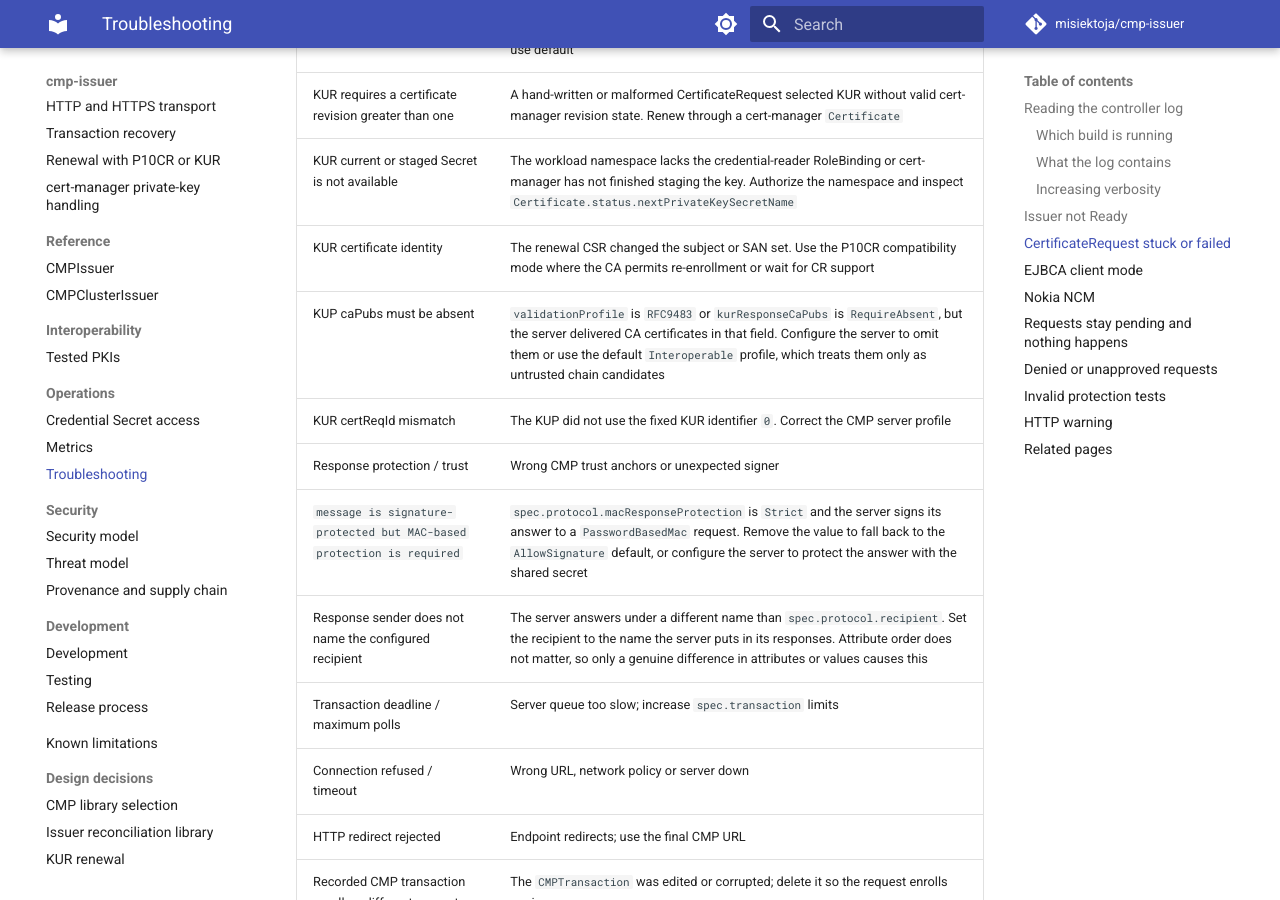
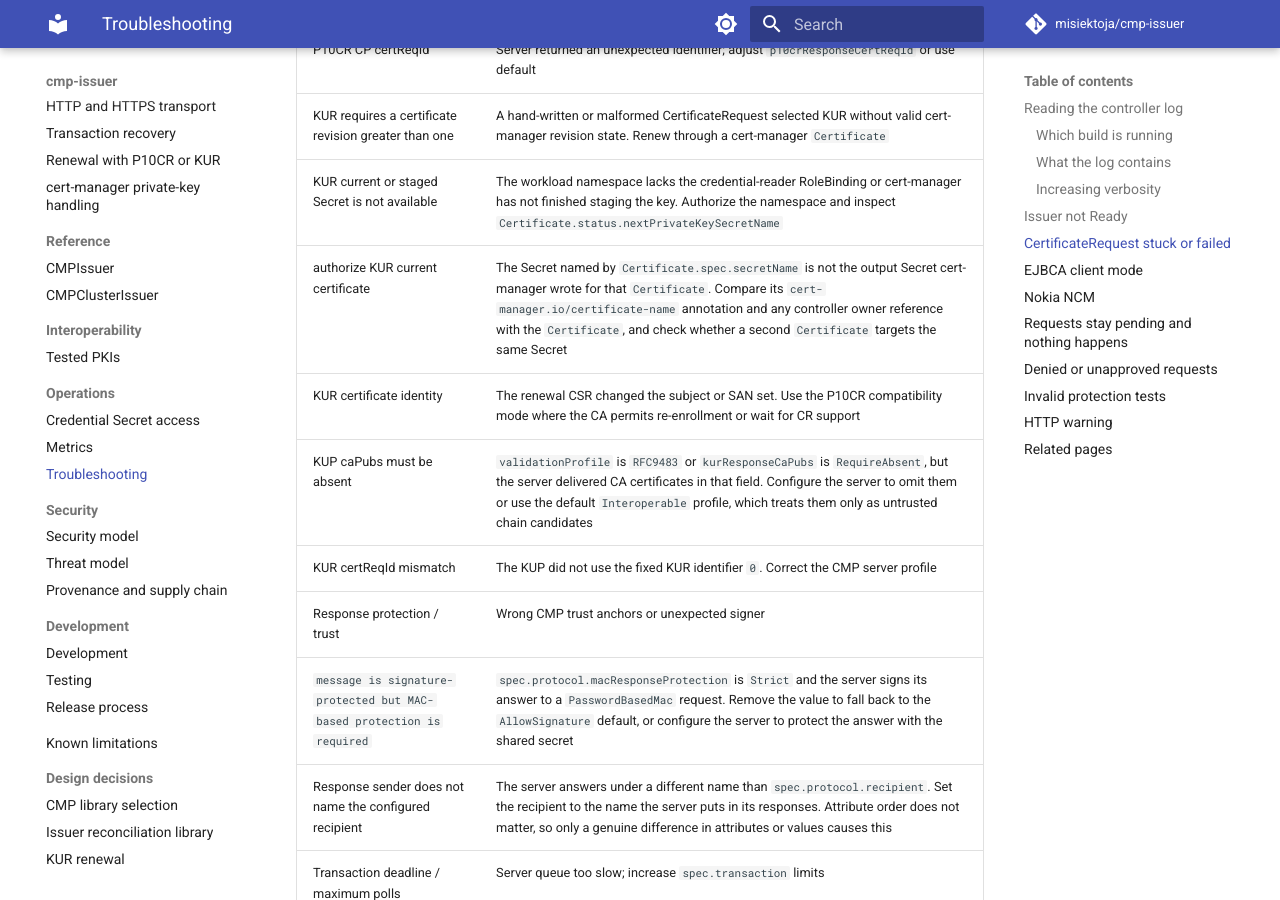
Before and after one commit to misiektoja/cmp-issuer, an MkDocs documentation site: the page built from docs/operations/troubleshooting.md, in a window 1280 px wide and 900 px high, scrolled down 4962 px. Built offline with MkDocs 1.6.1 and Material for MkDocs 9.7.7, drawn with Linux system fonts in a browser that asks for light colours; comment, search, counter and statistics services are not loaded.

Commit message:
docs(operations): explain the KUR current certificate authorization failure

```diff
--- a/docs/operations/troubleshooting.md
+++ b/docs/operations/troubleshooting.md
@@ -186,6 +186,7 @@ kubectl logs -n cmp-issuer-system deploy/cmp-issuer-controller-manager -c manage
 | P10CR CP certReqId | Server returned an unexpected identifier; adjust `p10crResponseCertReqId` or use default |
 | KUR requires a certificate revision greater than one | A hand-written or malformed CertificateRequest selected KUR without valid cert-manager revision state. Renew through a cert-manager `Certificate` |
 | KUR current or staged Secret is not available | The workload namespace lacks the credential-reader RoleBinding or cert-manager has not finished staging the key. Authorize the namespace and inspect `Certificate.status.nextPrivateKeySecretName` |
+| authorize KUR current certificate | The Secret named by `Certificate.spec.secretName` is not the output Secret cert-manager wrote for that `Certificate`. Compare its `cert-manager.io/certificate-name` annotation and any controller owner reference with the `Certificate`, and check whether a second `Certificate` targets the same Secret |
 | KUR certificate identity | The renewal CSR changed the subject or SAN set. Use the P10CR compatibility mode where the CA permits re-enrollment or wait for CR support |
 | KUP caPubs must be absent | `validationProfile` is `RFC9483` or `kurResponseCaPubs` is `RequireAbsent`, but the server delivered CA certificates in that field. Configure the server to omit them or use the default `Interoperable` profile, which treats them only as untrusted chain candidates |
 | KUR certReqId mismatch | The KUP did not use the fixed KUR identifier `0`. Correct the CMP server profile |
```
